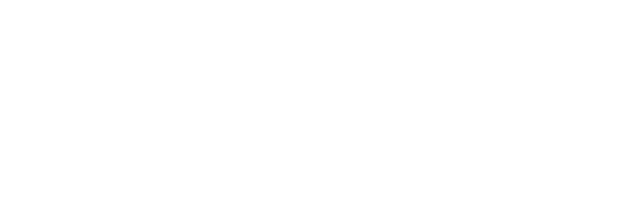
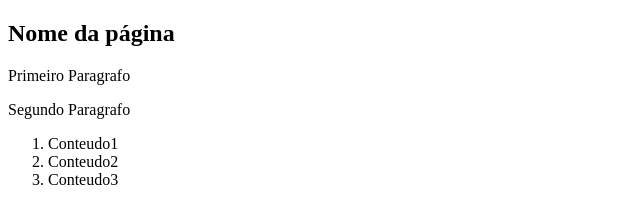
Before and after one commit to LeonardoVechieti/teste_git, a plain HTML site: page index.html in a window 1280 px wide. Shown: the whole page, without its empty margins (0-640 px from the left). Drawn offline with Linux system fonts and the light colour scheme.

Commit message:
create_body

```diff
--- a/index.html
+++ b/index.html
@@ -6,6 +6,26 @@
     <meta name="viewport" content="width=device-width, initial-scale=1.0">
     <title>Teste de Git</title>
 </head>
+    <header>
+        <section>
+            <div>
+                <h1>Nome da página</h1>
+            </div>
+            <div>
+                <p>Primeiro Paragrafo</p>
+                <p>Segundo Paragrafo</p>
+
+            </div>
+        </section>
+        <section>
+            <ol>
+                <li>Conteudo1</li>
+                <li>Conteudo2</li>
+                <li>Conteudo3</li>
+            </ol>
+        </section>
+    </header>
+    <h1></h1>
 <body>
 
 </body>
```
